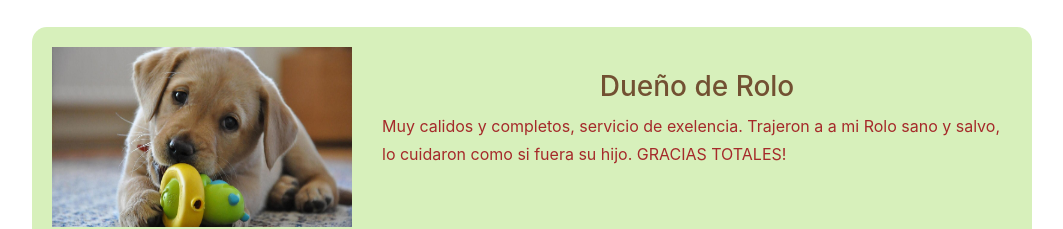
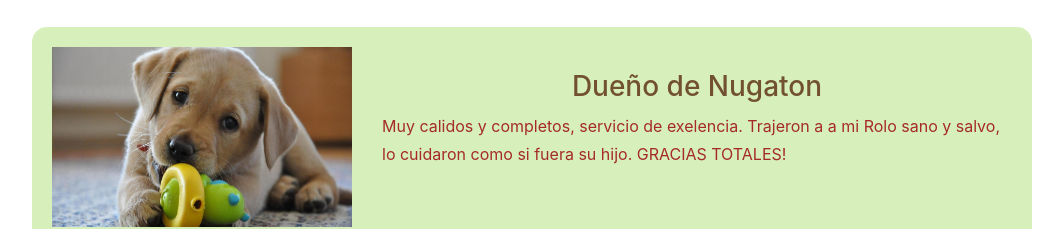
Before and after one commit to Noegarciaia/Perritos, a website: page Referencias.html in a window 1280 px wide. Shown: the part 2237-2466 px from the top of the page, without its empty margins (108-1171 px from the left). Drawn offline with nearby package versions, Linux system fonts and the light colour scheme.

Commit message:
fix nugaton

```diff
--- a/Referencias.html
+++ b/Referencias.html
@@ -192,7 +192,7 @@
                         alt="">
                     <div class="tarjeta__titulo">
                         <div class="tarjeta__parrafo">
-                            <h3>Dueño de Rolo</h3>
+                            <h3>Dueño de Nugaton</h3>
                             <p>Muy calidos y completos, servicio de exelencia. Trajeron a a mi Rolo sano y salvo, lo cuidaron como si fuera su hijo. GRACIAS TOTALES!</p>
                         </div>
                     </div>
```
